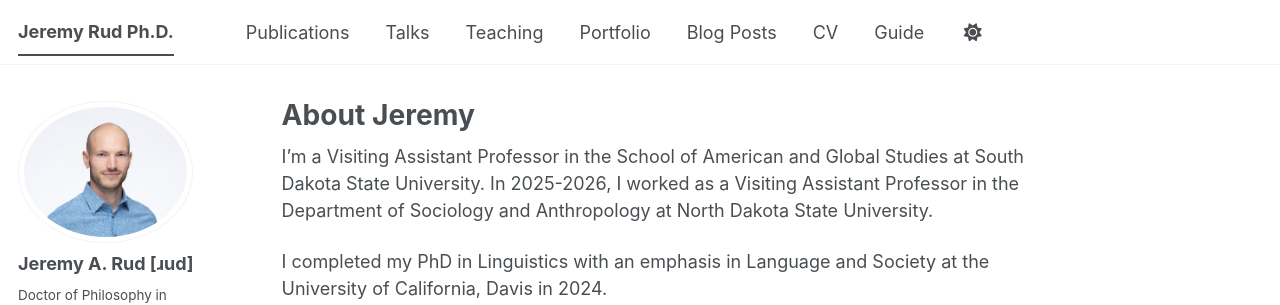
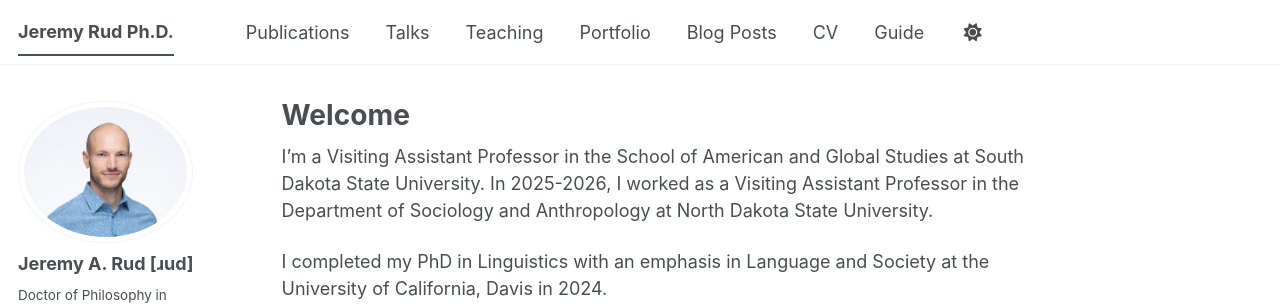
Before and after one commit to jeremyrud/jeremyrud.github.io, a Jekyll site: the page built from _pages/about.md, in a window 1280 px wide. Shown: the top 305 px of the page. Built offline with Jekyll 4.4.1, drawn with Linux system fonts in a browser that asks for light colours; a script bundle is joined from its source files by our own code; a style sheet for code colours, icons or effects is not loaded.

Commit message:
Change title from 'About Jeremy' to 'Welcome'

```diff
--- a/_pages/about.md
+++ b/_pages/about.md
@@ -1,6 +1,6 @@
 ---
 permalink: /
-title: "About Jeremy"
+title: "Welcome" #Maybe you can put a Spanish phrase here too.
 author_profile: true
 redirect_from:
   - /about/
```
